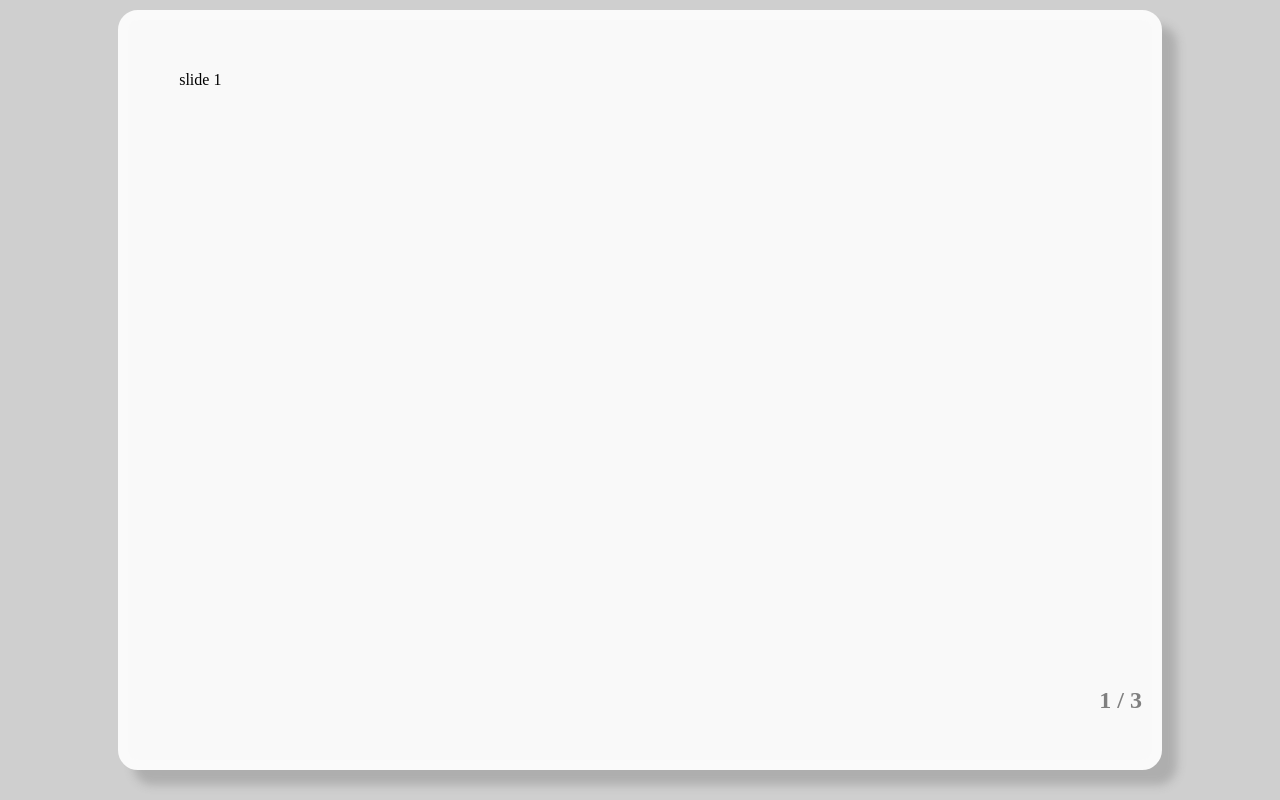
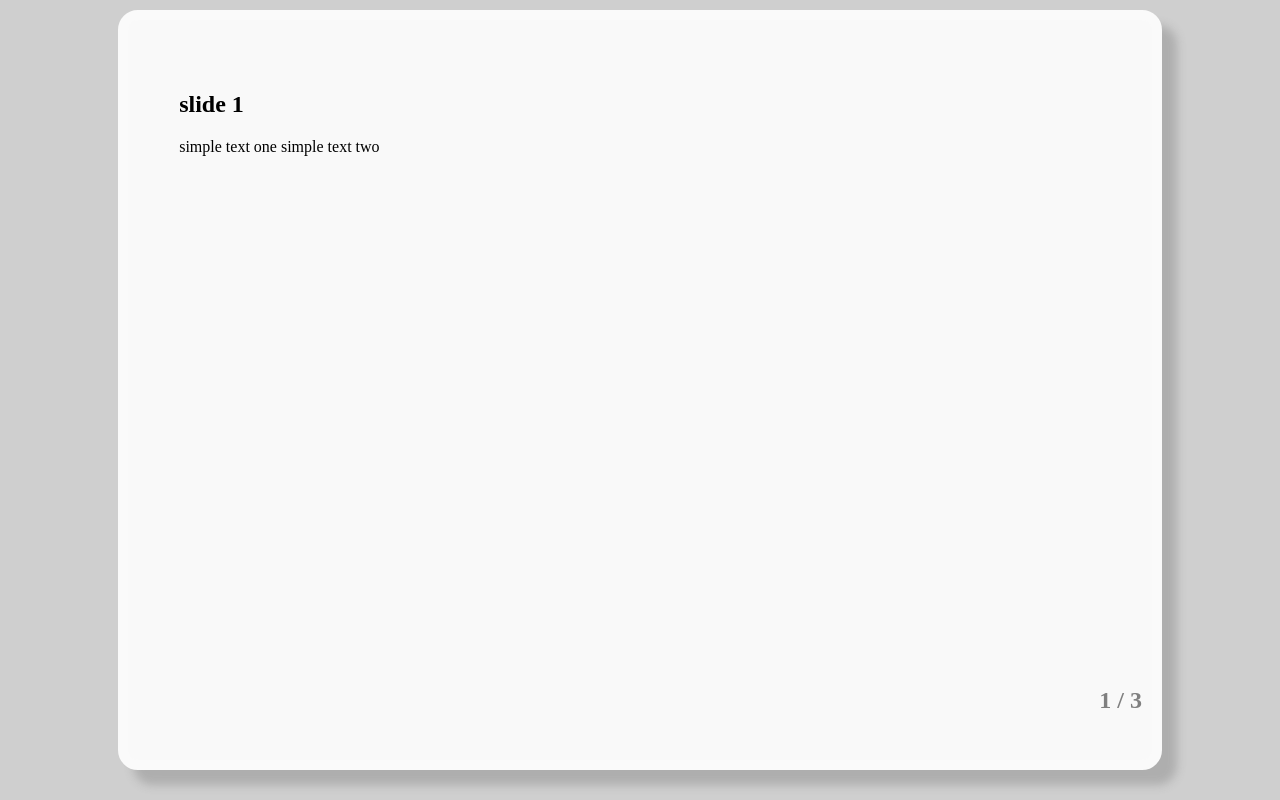
Before and after one commit to fourside/ie-ignore-slide, a website built with webpack: page src/index.html in a window 1280 px wide. Built offline with nearby package versions, Linux system fonts and the light colour scheme.

Commit message:
markdown to slide

````diff
--- a/src/index.html
+++ b/src/index.html
@@ -7,15 +7,22 @@
   </head>
   <body>
     <x-slider>
-      <x-slide class="active">
-        slide 1
-      </x-slide>
-      <x-slide>
-        slide 2
-      </x-slide>
-      <x-slide>
-        slide 3
-      </x-slide>
+## slide 1
+
+simple text one
+simple text two
+
+---
+## slide 2
+- foo
+- bar
+- buz
+---
+## slide 3
+```js
+const foo = 'foo';
+console.log(foo);
+```
     </x-slider>
   </body>
 </html>
--- /dev/null
+++ b/src/markdown.js
@@ -0,0 +1,10 @@
+import MarkdownIt from 'markdown-it';
+import hljs from 'highlight.js';
+
+const markdownIt = new MarkdownIt({
+  html: true
+});
+
+export function markdown(markdownText) {
+  return markdownIt.render(markdownText);
+}
--- a/src/slider.js
+++ b/src/slider.js
@@ -1,25 +1,36 @@
 import {render, html} from 'lit-html';
 import keycode from 'keycode';
 
-const ACTIVE_CLASS = "active";
+import {markdown} from './markdown';
+
+const ACTIVE_CLASS = 'active';
+const markdownDelimiter = '---';
 
 export default class Slider extends HTMLElement {
 
   constructor() {
     super();
     this.attachShadow({mode: 'open'});
+    this.innerHTML = this.md(this.textContent);
     render(this.template, this.shadowRoot);
     this.addListner(document);
 
     Array.prototype.forEach.call(this.children, (child, i) => {
       child.setAttribute('data-page', i + 1);
     });
+    this.activate(0);
   }
 
   get template() {
     return html`
       <slot></slot>
     `;
+  }
+
+  md(src) {
+    return src.split(markdownDelimiter).map((s) => {
+      return '<x-slide>' + markdown(s) + '</x-slide>';
+    }).join('');
   }
 
   max() {
````
